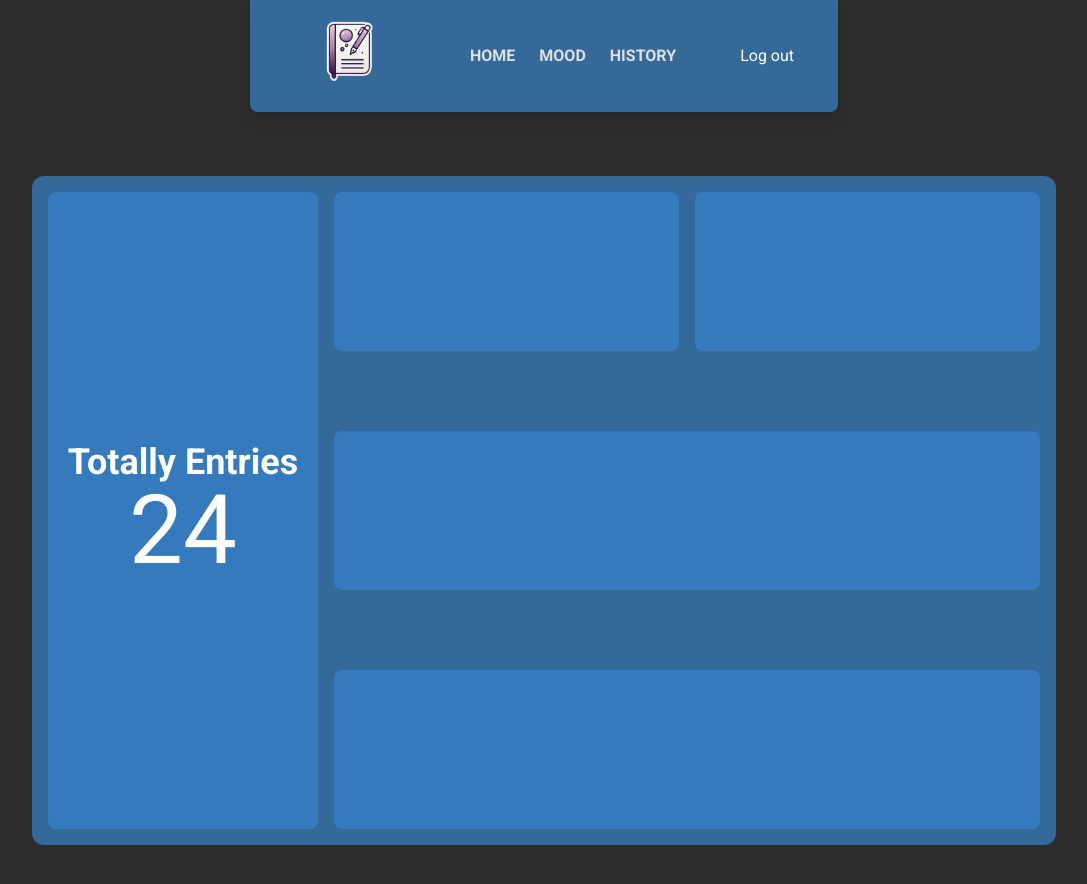
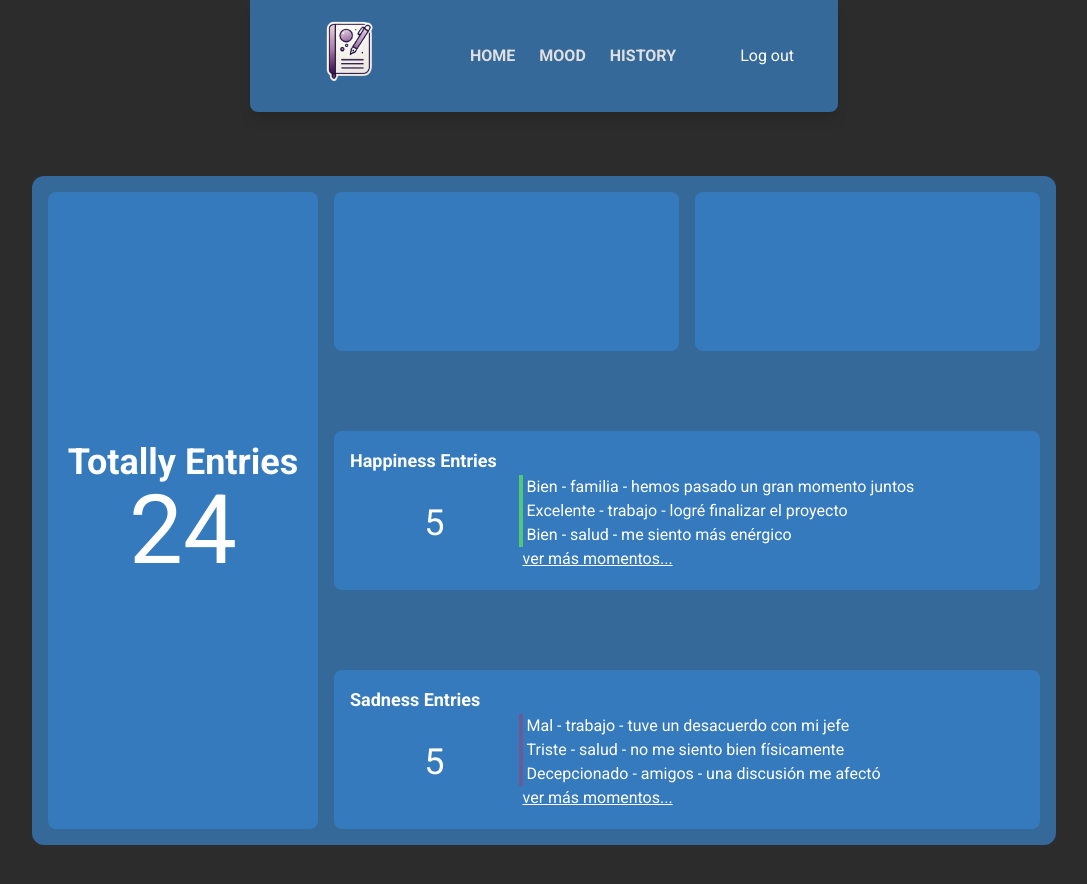
Before and after one commit to vcrolack/hdyf, a React (Vite) app: page / in a window 1280 px wide. Shown: the top 884 px of the page, without its empty margins (96-1183 px from the left). Built offline with nearby package versions, Linux system fonts and the light colour scheme.

Commit message:
feat: mood home model

```diff
--- a/src/features/Home/Home.tsx
+++ b/src/features/Home/Home.tsx
@@ -1,15 +1,10 @@
-import { Wrapper } from "../../common/components/Wrapper";
 import { ResumeCount, ResumeCountDetail } from "./components";
 
 export const Home = () => {
   return (
-    <div className="w-4/5 h-4/5">
-      <Wrapper>
-        <div className="w-full h-full flex gap-x-4">
-          <ResumeCount />
-          <ResumeCountDetail />
-        </div>
-      </Wrapper>
+    <div className="w-full h-full flex gap-x-4">
+      <ResumeCount />
+      <ResumeCountDetail />
     </div>
   );
 };
--- a/src/features/Home/components/detail-count/DetailHappiness.tsx
+++ b/src/features/Home/components/detail-count/DetailHappiness.tsx
@@ -1,8 +1,38 @@
-export const DetailHappiness = () => {
+import React from "react";
+
+interface DetailMood {
+  mood: "sadness" | "happiness";
+  recentEntries: string[];
+}
+
+export const DetailMood: React.FC<DetailMood> = ({ mood, recentEntries }) => {
+  const moodComponent = mood === "happiness" ? "Happiness" : "Sadness";
+  const entryColor =
+    mood === "happiness" ? "border-color-secondary" : "border-introspection";
   return (
     <div
-      id="resume-count-detail-happiness"
-      className="w-full h-1/4 bg-color-primary-hover rounded-lg"
-    ></div>
+      id="resume-count-detail-mood"
+      className="w-full h-1/4 p-4 bg-color-primary-hover rounded-lg"
+    >
+      <div id="detail-mood-title">
+        <p className="font-bold text-lg">{moodComponent} Entries</p>
+      </div>
+      <div id="detail-mood-resume" className="flex items-center ">
+        <div
+          id="detail-mood-count"
+          className="w-1/4  h-full text-4xl flex justify-center"
+        >
+          <p>5</p>
+        </div>
+        <div id="detail-mood-last">
+          {recentEntries.map((entry, index) => (
+            <p key={index} className={`border-l-4 pl-1 ${entryColor}`}>
+              {entry}
+            </p>
+          ))}
+          <p className="pl-1 underline">ver más momentos...</p>
+        </div>
+      </div>
+    </div>
   );
 };
--- a/src/features/Home/components/detail-count/ResumeCountDetail.tsx
+++ b/src/features/Home/components/detail-count/ResumeCountDetail.tsx
@@ -1,6 +1,17 @@
-import { DetailHappiness } from "./DetailHappiness";
+import { DetailMood } from "./DetailHappiness";
 import { DetailRecently } from "./DetailRecently";
-import { DetailSadness } from "./DetailSadness";
+
+const recentHappinessEntries = [
+  "Bien - familia - hemos pasado un gran momento juntos",
+  "Excelente - trabajo - logré finalizar el proyecto",
+  "Bien - salud - me siento más enérgico",
+];
+
+const recentSadnessEntries = [
+  "Mal - trabajo - tuve un desacuerdo con mi jefe",
+  "Triste - salud - no me siento bien físicamente",
+  "Decepcionado - amigos - una discusión me afectó",
+];
 
 export const ResumeCountDetail = () => {
   return (
@@ -9,8 +20,8 @@ export const ResumeCountDetail = () => {
       className="w-full h-full rounded-lg flex flex-col justify-between"
     >
       <DetailRecently />
-      <DetailHappiness />
-      <DetailSadness />
+      <DetailMood mood="happiness" recentEntries={recentHappinessEntries} />
+      <DetailMood mood="sadness" recentEntries={recentSadnessEntries} />
     </div>
   );
 };
--- a/src/layout/MainLayout.tsx
+++ b/src/layout/MainLayout.tsx
@@ -1,12 +1,17 @@
 import { Outlet } from "react-router-dom";
 import { Header } from "./header/Header";
+import { Wrapper } from "../common/components/Wrapper";
 
 export const MainLayout = () => {
   return (
     <>
       <Header />
       <main className="w-full h-[900px] flex justify-center pt-16">
-        <Outlet />
+        <div className="w-4/5 h-4/5">
+          <Wrapper>
+            <Outlet />
+          </Wrapper>
+        </div>
       </main>
     </>
   );
--- a/tailwind.config.js
+++ b/tailwind.config.js
@@ -9,6 +9,10 @@ export default {
         "color-primary": "#34699A",
         "color-primary-hover": "#357ABD",
         "color-secondary": "#50C878",
+        sadness: "#4A5568", // Gris azulado oscuro
+        danger: "#B34040", // Rojo apagado
+        introspection: "#6B5B95", // Morado apagado
+        melancholy: "#2C3E50",
       },
       fontFamily: {
         sans: ["Roboto", "sans-serif"],
```
